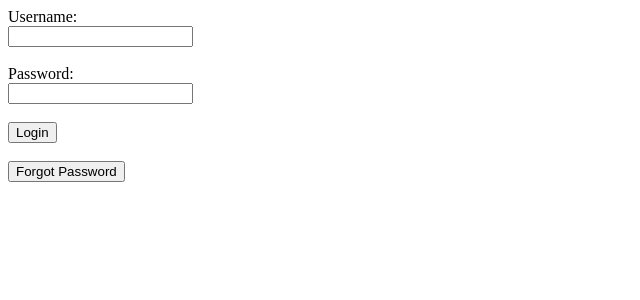
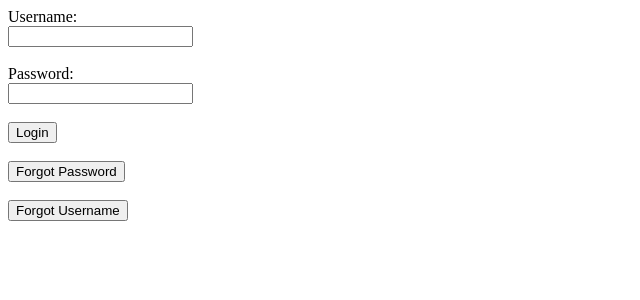
Before and after one commit to EYXY8317/T2610-G027, a Flask app: page /login in a window 1280 px wide. Shown: the part 185-485 px from the top of the page, without its empty margins (0-640 px from the left). Run offline with Flask 3, Linux system fonts and the light colour scheme.

Commit message:
added chnanges to register and login.html

```diff
--- a/Finance/templates/login.html
+++ b/Finance/templates/login.html
@@ -28,10 +28,17 @@
         <button type="submit">Login</button>
     </form>
 
-    <!-- 🔥 Forgot Password -->
     <br>
-    <button onclick="window.location.href='/forgot'">
-    Forgot Password
+
+    <!-- 🔥 ONLY ONE BUTTON EACH -->
+    <button type="button" onclick="window.location.href='/forgot'">
+        Forgot Password
+    </button>
+
+    <br><br>
+
+    <button type="button" onclick="window.location.href='/forgot_username'">
+        Forgot Username
     </button>
 
     <!-- 🔥 ERROR MESSAGE -->
```
Also changed, not shown: Finance/templates/register.html (+8 -2 lines).
